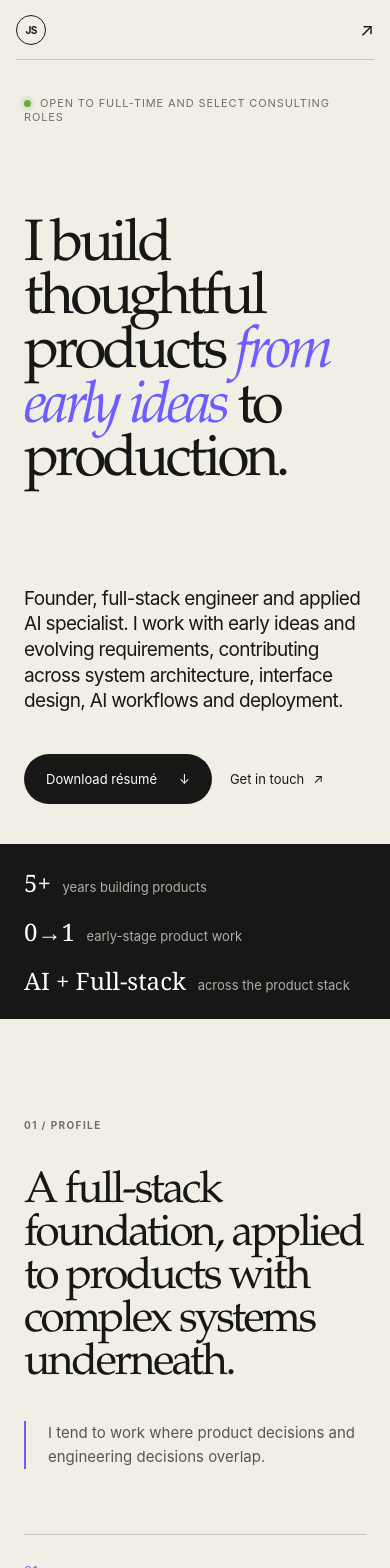
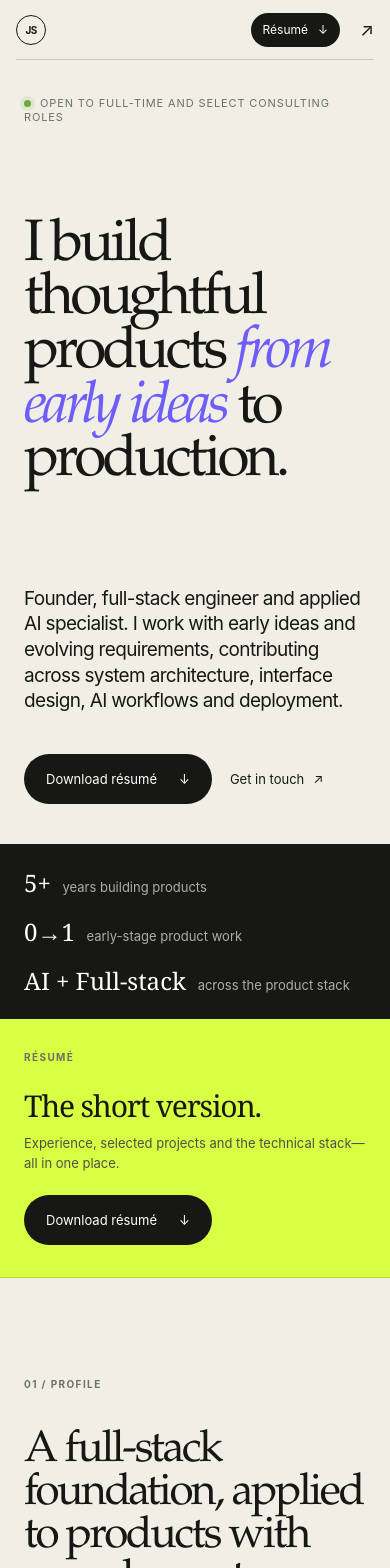
Before and after one commit to johnswaroop/john-swaroop-portfolio, a React (Vite) app: page / in a window 390 px wide. Shown: the top 1568 px of the page. Built offline with nearby package versions, Linux system fonts and the light colour scheme.

Commit message:
Add prominent resume download links

```diff
--- a/src/main.jsx
+++ b/src/main.jsx
@@ -86,7 +86,10 @@ function App() {
         <nav aria-label="Primary navigation">
           <a href="#work">Work</a><a href="#about">About</a><a href="#experience">Experience</a>
         </nav>
-        <a className="nav-cta" href="mailto:johnswaroop28@gmail.com">Get in touch <Arrow /></a>
+        <div className="header-actions">
+          <a className="header-resume" href="/resume/John-Swaroop-Resume.pdf" download>Résumé <span>↓</span></a>
+          <a className="nav-cta" href="mailto:johnswaroop28@gmail.com">Get in touch <Arrow /></a>
+        </div>
       </header>
 
       <main>
@@ -106,6 +109,15 @@ function App() {
           <span><b>5+</b> years building products</span>
           <span><b>0→1</b> early-stage product work</span>
           <span><b>AI + Full-stack</b> across the product stack</span>
+        </section>
+
+        <section className="resume-callout section-pad" aria-labelledby="resume-heading">
+          <p className="section-label">Résumé</p>
+          <div>
+            <h2 id="resume-heading">The short version.</h2>
+            <p>Experience, selected projects and the technical stack—all in one place.</p>
+          </div>
+          <a className="button button-dark" href="/resume/John-Swaroop-Resume.pdf" download>Download résumé <span>↓</span></a>
         </section>
 
         <section className="intro section-pad" id="about">
@@ -213,7 +225,7 @@ function App() {
           <a className="contact-email" href="mailto:johnswaroop28@gmail.com">johnswaroop28@gmail.com <Arrow /></a>
           <div className="contact-footer">
             <Wordmark />
-            <div><a href="https://github.com/johnswaroop" target="_blank" rel="noreferrer">GitHub <Arrow /></a><a href="https://linkedin.com/in/john-swaroop-4389961b7" target="_blank" rel="noreferrer">LinkedIn <Arrow /></a><a href="https://dcernx.com" target="_blank" rel="noreferrer">DcernX <Arrow /></a></div>
+            <div><a href="/resume/John-Swaroop-Resume.pdf" download>Résumé <span>↓</span></a><a href="https://github.com/johnswaroop" target="_blank" rel="noreferrer">GitHub <Arrow /></a><a href="https://linkedin.com/in/john-swaroop-4389961b7" target="_blank" rel="noreferrer">LinkedIn <Arrow /></a><a href="https://dcernx.com" target="_blank" rel="noreferrer">DcernX <Arrow /></a></div>
             <span>© {new Date().getFullYear()} John Swaroop</span>
           </div>
         </section>
--- a/src/styles.css
+++ b/src/styles.css
@@ -36,7 +36,10 @@ button, a { -webkit-tap-highlight-color: transparent; }
 .site-header nav a, .text-link, .nav-cta { position: relative; }
 .site-header nav a::after, .text-link::after { content: ""; position: absolute; left: 0; right: 100%; bottom: -5px; height: 1px; background: currentColor; transition: right .25s ease; }
 .site-header nav a:hover::after, .text-link:hover::after { right: 0; }
-.nav-cta { justify-self: end; font-size: 13px; display: flex; gap: 10px; align-items: center; }
+.header-actions { justify-self: end; display: flex; align-items: center; gap: 18px; }
+.header-resume { min-height: 36px; padding: 0 14px; display: inline-flex; align-items: center; gap: 10px; border-radius: 100px; background: var(--ink); color: white; font-size: 12px; transition: transform .2s ease, background .2s ease; }
+.header-resume:hover { transform: translateY(-1px); background: var(--purple); }
+.nav-cta { font-size: 13px; display: flex; gap: 10px; align-items: center; }
 .nav-cta span, .text-link span { transition: transform .2s ease; }
 .nav-cta:hover span, .text-link:hover span { transform: translate(2px, -2px); }
 
@@ -59,6 +62,11 @@ button, a { -webkit-tap-highlight-color: transparent; }
 .proof-bar span:first-child { padding-left: 0; }
 .proof-bar span:last-child { border: 0; }
 .proof-bar b { color: #fff; font-weight: 500; font-family: "Iowan Old Style", Georgia, serif; font-size: 24px; margin-right: 8px; }
+
+.resume-callout { min-height: 150px; display: grid; grid-template-columns: 1fr 2fr auto; gap: 32px; align-items: center; border-bottom: 1px solid var(--line); background: var(--signal); }
+.resume-callout > div { display: flex; align-items: baseline; gap: 20px; }
+.resume-callout h2 { margin: 0; font-family: "Iowan Old Style", Georgia, serif; font-size: clamp(30px, 3vw, 44px); font-weight: 400; letter-spacing: -.04em; }
+.resume-callout p:not(.section-label) { margin: 0; max-width: 390px; color: #4e5049; font-size: 13px; line-height: 1.5; }
 
 .section-label { margin: 0; font-size: 10px; font-weight: 700; letter-spacing: .14em; text-transform: uppercase; color: var(--muted); }
 .section-label.light { color: #92958e; }
@@ -148,6 +156,7 @@ button, a { -webkit-tap-highlight-color: transparent; }
   .site-header { width:calc(100% - 32px); grid-template-columns:1fr auto; }.site-header nav { display:none; }.nav-cta { font-size:0; }.nav-cta span { font-size:18px; }
   .hero { padding-top:36px; min-height:760px; }.hero-status span:last-child { display:none; }.hero h1 { margin:58px 0; font-size:clamp(54px,13vw,88px); }.hero-bottom { grid-template-columns:1fr; }.hero-links { justify-self:start; flex-wrap:wrap; }
   .proof-bar { grid-template-columns:1fr; padding-top:22px; padding-bottom:22px; gap:16px; }.proof-bar span { padding:0; border:0; }
+  .resume-callout { grid-template-columns:1fr auto; padding-top:32px; padding-bottom:32px; }.resume-callout > .section-label { grid-column:1 / -1; }.resume-callout > div { display:block; }.resume-callout h2 { margin-bottom:8px; }
   .intro, .section-heading { grid-template-columns:1fr; gap:40px; }.intro-heading { grid-template-columns:1fr; gap:34px; padding-bottom:60px; }.intro-heading > p { max-width:520px; }.profile-grid article { padding:26px 22px; }
   .case-featured { grid-template-columns:1fr; }.case-featured .project-visual { order:-1; }.case-grid { grid-template-columns:1fr; }
   .systems-strip { grid-template-columns:1fr 1fr; }.systems-strip > div { border-bottom:1px solid var(--line); }.systems-strip > div:nth-child(2) { border-right:0; }
@@ -156,8 +165,9 @@ button, a { -webkit-tap-highlight-color: transparent; }
 }
 
 @media (max-width: 600px) {
-  .wordmark-name { display:none; }.site-header { height:60px; }
+  .wordmark-name { display:none; }.site-header { height:60px; }.header-actions { gap:10px; }.header-resume { min-height:34px; padding:0 12px; }
   .hero { min-height:calc(100svh - 60px); padding-bottom:40px; }.hero h1 { font-size:15vw; }.hero-bottom > p { font-size:19px; }.hero-links { gap:18px; }.button { min-height:50px; }
+  .resume-callout { grid-template-columns:1fr; gap:22px; }.resume-callout > .section-label { grid-column:auto; }.resume-callout .button { width:max-content; }
   .intro,.work,.capabilities,.experience { padding-top:100px; padding-bottom:110px; }.intro-copy h2,.section-heading h2 { font-size:44px; }.section-heading { margin-bottom:70px; }.profile-grid { grid-template-columns:1fr; }.profile-grid article,.profile-grid article:first-child,.profile-grid article:last-child { min-height:230px; padding:26px 0; border-right:0; border-bottom:1px solid var(--line); }.profile-grid article:last-child { border-bottom:0; }.profile-grid h3 { margin:54px 0 16px; }
   .project-visual,.case-grid .project-visual { min-height:330px; }.visual-dcernx { padding:18px 18px 0; }.dcernx-shell { grid-template-columns:35px 1fr; min-height:276px; }.dcernx-main { padding:30px 20px; }.dcernx-side { display:none; }.dcernx-rail { gap:17px; }.ui-title { font-size:23px; }.ui-lines { margin-top:20px; }
   .visual-garden img { inset:8px; width:calc(100% - 16px); height:calc(100% - 16px); }
@@ -165,7 +175,7 @@ button, a { -webkit-tap-highlight-color: transparent; }
   .case-info > div:first-child { margin-bottom:28px; }.case-info h3 { font-size:40px; }.case-info .case-lede { font-size:17px; }
   .systems-strip { grid-template-columns:1fr; }.systems-strip > div,.systems-strip > div:first-child { min-height:auto; padding:28px 0; border-right:0; }.systems-intro h3,.system-card h4 { margin-top:30px; }
   .experience-row { grid-template-columns:1fr; gap:12px; }.experience-row p { grid-column:1; }.experience-row h3 { font-size:22px; }
-  .contact { min-height:650px; padding-top:90px; }.contact > h2 { margin-top:55px; font-size:55px; }.contact-email { font-size:16px; }.contact-footer { grid-template-columns:1fr auto; }.contact-footer > div { gap:15px; }.contact-footer > span { display:none; }
+  .contact { min-height:650px; padding-top:90px; }.contact > h2 { margin-top:55px; font-size:55px; }.contact-email { font-size:16px; }.contact-footer { grid-template-columns:1fr auto; }.contact-footer > div { gap:15px; }.contact-footer > div a:nth-child(3),.contact-footer > div a:nth-child(4) { display:none; }.contact-footer > span { display:none; }
 }
 
 @media (prefers-reduced-motion: reduce) { html { scroll-behavior:auto; } *,*::before,*::after { transition:none !important; } }
```
